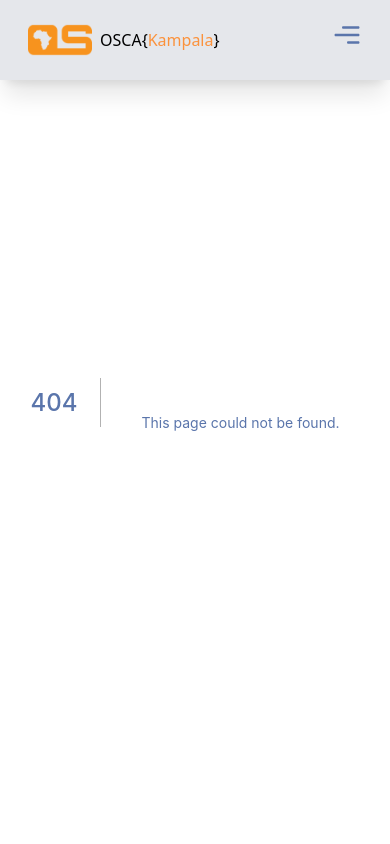
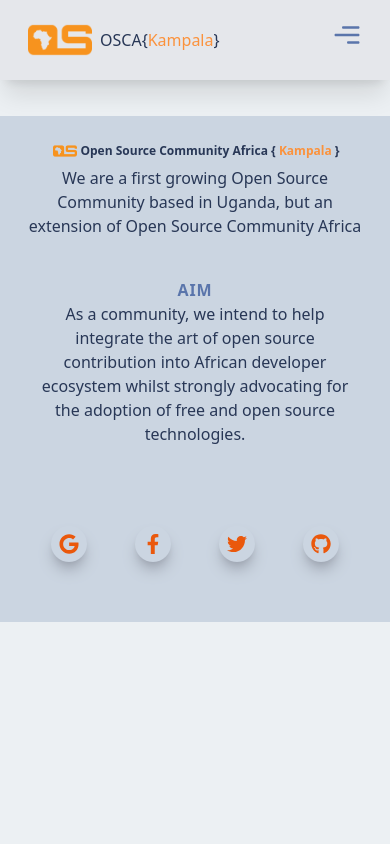
Before and after one commit to oscakampala/oscakampala.github.io, a Next.js app: page /user/login in a window 390 px wide. Before the commit this address had no page. Shown: the top 844 px of the page. Built offline with nearby package versions, Linux system fonts and the light colour scheme.

Commit message:
added login page and refactored mobile nav bar

```diff
--- a/components/Footer.jsx
+++ b/components/Footer.jsx
@@ -11,20 +11,15 @@
 } from "react-icons/cg";
 
 import {
-  FaFacebook,
   FaGoogle,
   FaFacebookF,
   FaGithub,
-  FaGithubSquare,
-  FaLinkedinIn,
-  FaTwitch,
   FaTwitter,
 } from "react-icons/fa";
 
 function Footer() {
   return (
-
-    <footer className="w-full max-w-6xl flex-col lg:flex  md:justify-between items-center md:items-start md:p-10 md:flex-row md:gap-10 bg-slate-300 mt-20 container mx-auto bottom-0"  >
+    <footer className="w-full max-w-6xl flex flex-col pb-10 lg:justify-between items-center md:items-start md:p-10 lg:flex-row md:gap-10 bg-slate-300 mt-20 container mx-auto bottom-0"  >
       <div className="footerOne pt-5 mx-5 md:mx-10 md:pt-0 text-center md:text-start flex-col">
         <LogoSm />
         <p>We are a first growing Open Source Community based in Uganda, but an extension of Open Source Community Africa</p>
@@ -34,7 +29,7 @@
         <p>As a community, we intend to help integrate the art of open source contribution into African developer ecosystem whilst strongly advocating for the adoption of free and open source technologies.</p>
       </div>
 
-      <div className="socia mx-10 py-5">
+      <div className="self-center w-72 mx-10 py-5">
         <div className=" flex md:flex  justify-between gap-5 mt-5 md:mt-0" >
           <div className="shadow-lg shadow-gray-400 p-2 rounded-full hover:scale-125 duration-300 ease-in-out cursor-pointer text-orange-600">
             <FaGoogle size={20} />
--- /dev/null
+++ b/components/Login.jsx
@@ -0,0 +1,9 @@
+
+
+const Login = () => {
+  return (
+    <h1 text-center my-8>Login</h1>
+  )
+}
+
+export default Login
--- a/components/Navbar.jsx
+++ b/components/Navbar.jsx
@@ -63,8 +63,8 @@
         <div
           className={
             nav
-              ? ' fixed left-0 top-0 w-[75%] sm:w-[60%] md:w-[45%] bg-slate-50 p-10 ease-in duration-500'
-              : 'fixed left-[-100%] top-0 w-[75%] p-10 ease-in duration-500'
+              ? ' fixed left-0 top-0 h-full w-[75%] sm:w-[60%] md:w-[45%] bg-slate-50 p-10 ease-in duration-500'
+              : 'fixed h-full left-[-100%] top-0 w-[75%] p-10 ease-in duration-500'
           }>
           <div className='flex w-full items-center justify-between'>
             <Image
@@ -100,7 +100,7 @@
                   Join Community
                 </button>
               </Link>
-              <Link href='/login' passHref>
+              <Link href='/user/login' passHref>
                 <button className=' text-white py-4 text-sm shadow p-2.5 bg-[#5A75AB] mt-4'>
                   login
                 </button>
@@ -112,7 +112,7 @@
               Let's Connect
             </p>
           </div>
-          <div className='pt-4 flex justify-between bg-slate-50 w-full'>
+          <div className='pt-4 flex justify-between w-full'>
             {socialLinks.map((socialLink, index) => {
               const { icon, link } = socialLink;
               return (
@@ -150,7 +150,7 @@
             Join community
           </button>
         </Link>
-        <Link href='/login' passHref>
+        <Link href='/user/login' passHref>
           <button className='ml-5 lg:ml-10 text-xs lg:text-sm tracking-wider capitalize shadow-md hover:shadow-xl text-white py-2 px-6 bg-[#5A75AB] font-bold rounded-md'>
             login
           </button>
--- /dev/null
+++ b/pages/user/login.jsx
@@ -0,0 +1,10 @@
+import Login from "../../components/Login"
+
+export default function LoginPage() {
+
+ return (
+  <main>
+   <Login />
+  </main>
+ )
+}
```
